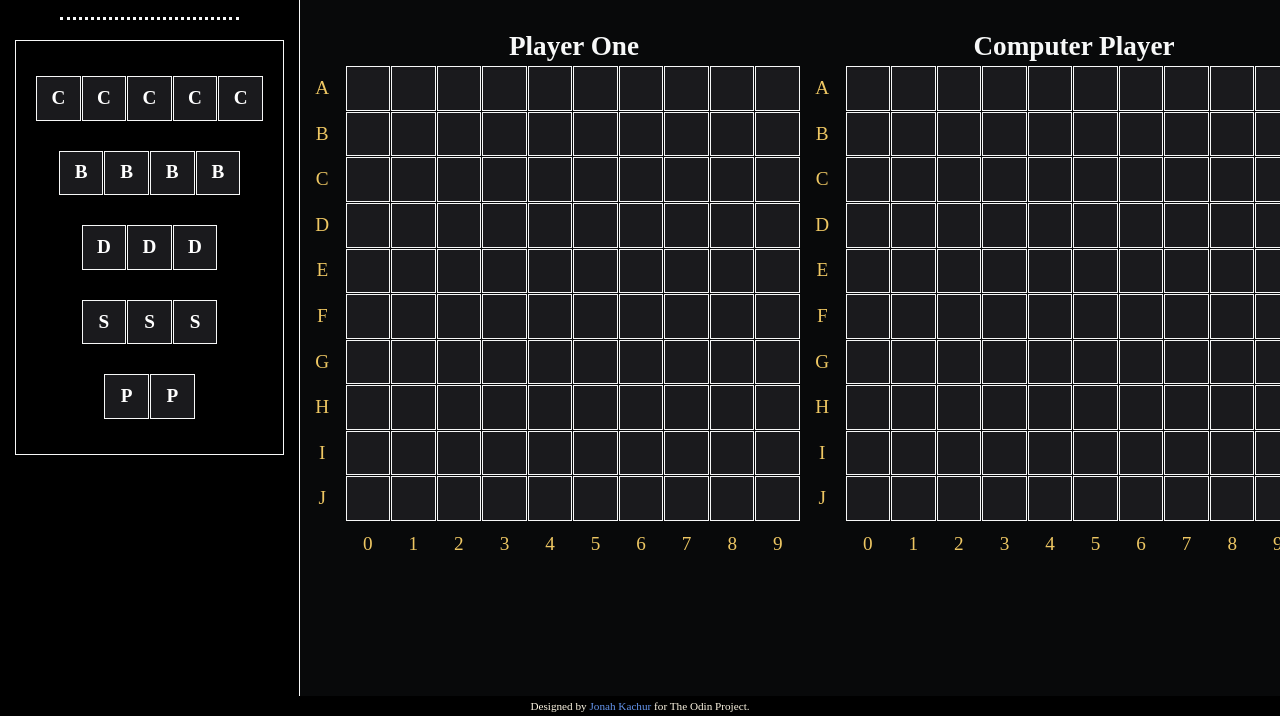
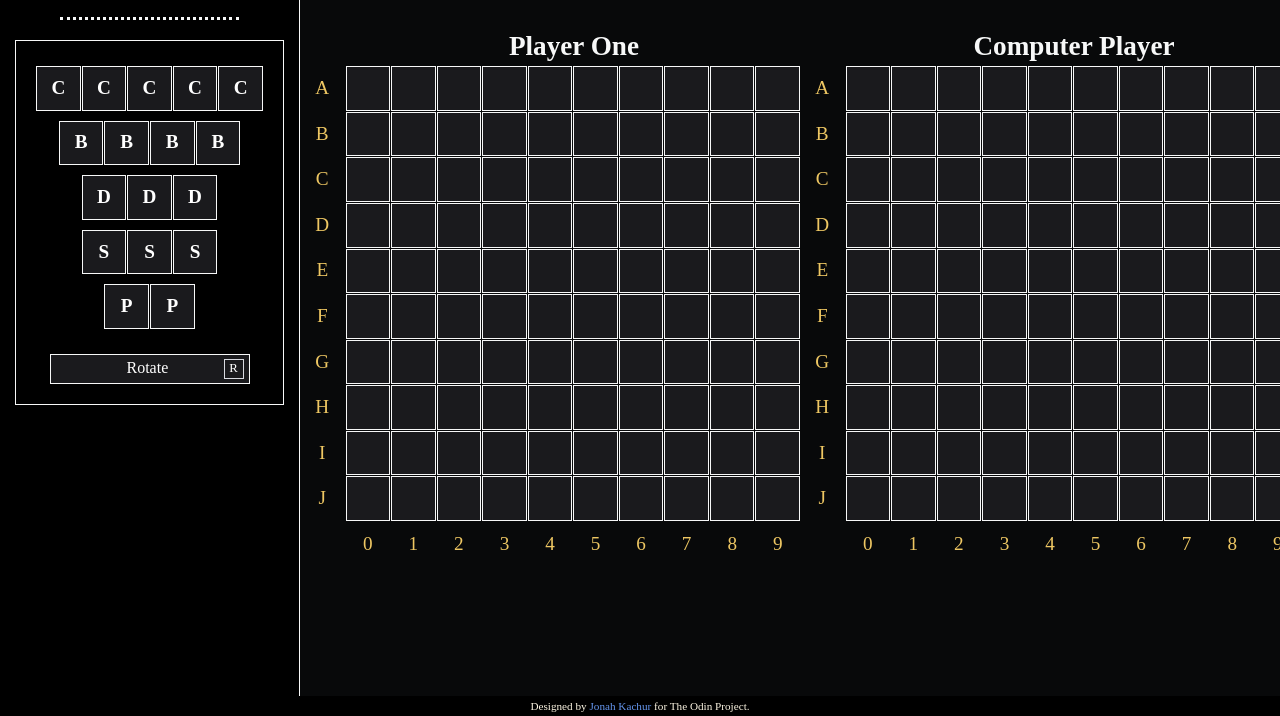
Before and after one commit to JonahKF/odin-battleship, a website built with webpack: page src/template.html in a window 1280 px wide. Shown: the part 104-820 px from the top of the page. Built offline with nearby package versions, Linux system fonts and the light colour scheme.

Commit message:
Added: Rotate button with kbd indicator, indicator not yet functional

```diff
--- a/src/index.js
+++ b/src/index.js
@@ -352,9 +352,29 @@ class ScreenController {
 
         ships.appendChild(shipDiv);
       });
+
+      // Rotation button with kbd tag
+      const rotateShipBtn = document.createElement("button");
+      rotateShipBtn.classList.add("rotate-button");
+      const kbd = document.createElement("kbd");
+      kbd.dataset.kbd = "R";
+      kbd.classList.add("rotate-kbd");
+      kbd.innerHTML = "R";
+      const indicator = document.createElement("div");
+      indicator.classList.add("rotate-indicator");
+
+      rotateShipBtn.innerHTML = "Rotate";
+      rotateShipBtn.appendChild(kbd);
+      rotateShipBtn.appendChild(indicator);
+
+      rotateShipBtn.addEventListener("click", () => {
+        this.isVertical = !this.isVertical;
+      });
+
+      ships.appendChild(rotateShipBtn);
     }
 
-    if (this.gameController.getGameState.gamePhase === "playing") {
+    if (this.gameController.gamePhase === "playing") {
       // Terminal-like text updates about game state
       const textbox = document.querySelector(".ship-and-text");
       textbox.innerHTML = "";
@@ -395,6 +415,7 @@ class ScreenController {
     if (result) {
       console.log(result);
       this.updateDisplay();
+      this.updateSidebar();
 
       if (result.isVictory) {
         this.showVictoryPrompt(result.winner);
@@ -487,6 +508,10 @@ class ScreenController {
     });
   }
 
+  rotateShips() {
+    this.isVertical = !this.isVertical;
+  }
+
   showVictoryPrompt(winner) {
     const overlay = document.createElement("div");
     overlay.classList.add("victory-overlay");
--- a/src/styles.css
+++ b/src/styles.css
@@ -137,7 +137,7 @@ hr {
   display: inline-flex;
   justify-content: center;
   cursor: move;
-  margin: 15px auto;
+  margin: 5px 20px 5px 20px;
   gap: 1px;
   user-select: none;
   width: fit-content;
@@ -145,6 +145,42 @@ hr {
 
 .draggable-ship.vertical {
   flex-direction: column;
+}
+
+.rotate-button {
+  border: 1px solid var(--fontWhite);
+  background-color: #1a1a1d;
+  color: white;
+  cursor: pointer;
+
+  margin-top: 20px;
+  width: 200px;
+  height: 30px;
+  padding: 0 5px 2px 76px;
+
+  display: flex;
+  align-items: center;
+
+  transition: 0.3s;
+}
+
+.rotate-button:hover {
+  background-color: #3c3c3c;
+  transition: 0.3s;
+}
+
+.rotate-kbd {
+  margin-left: auto;
+  margin-top: 2px;
+  border: 1px solid #d9dbe1;
+  height: 20px;
+  aspect-ratio: 1;
+
+  display: flex;
+  align-items: center;
+  justify-content: center;
+
+  font-size: 0.8rem;
 }
 
 .dragging {
```
